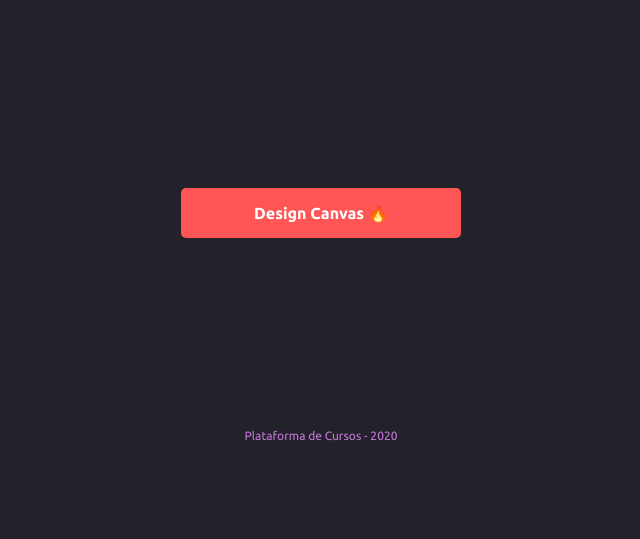
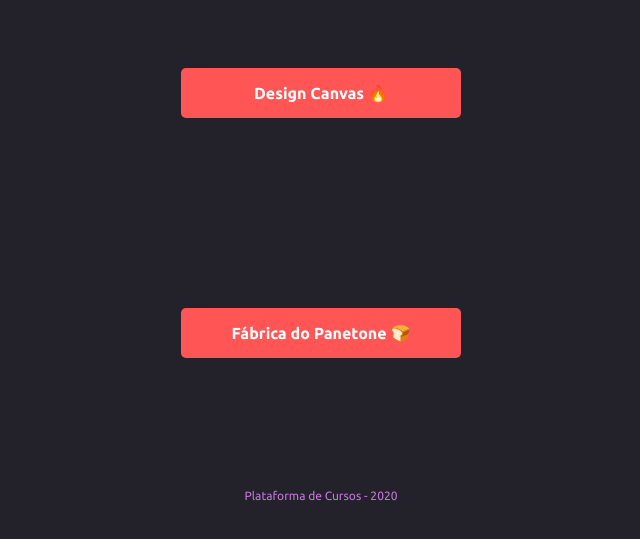
Before and after one commit to macedo-developer/severalLinks, a plain HTML site: page index.html in a window 1280 px wide. Shown: the part 227-766 px from the top of the page, without its empty margins (319-959 px from the left). Drawn offline with Linux system fonts and the light colour scheme.

Commit message:
Adding link

```diff
--- a/index.html
+++ b/index.html
@@ -22,6 +22,9 @@
     <div class="links">
       <a href="https://go.hotmart.com/H43444013V">Design Canvas 🔥</a>
     </div>
+    <div class="links">
+      <a href="https://go.hotmart.com/A44039115F">Fábrica do Panetone 🍞</a>
+    </div>
 
     <footer>
       <p>Plataforma de Cursos - 2020</p>
```
